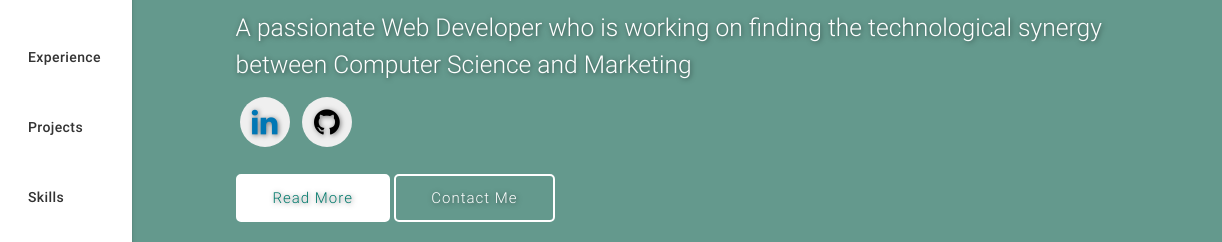
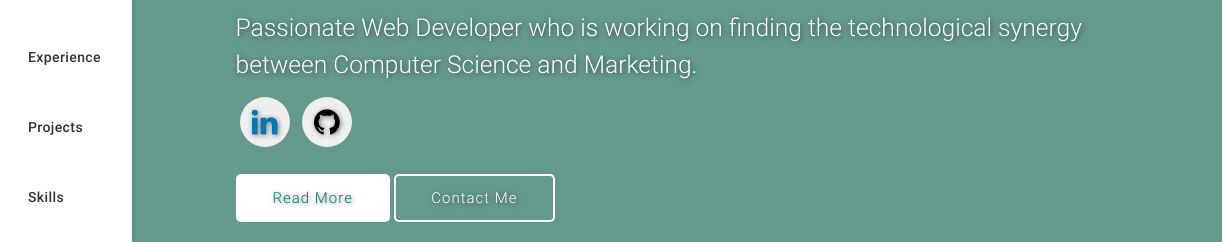
Before and after one commit to shrinivaspatil15/shrinivaspatil15.github.io, a plain HTML site: page index.html in a window 1280 px wide. Shown: the part 191-433 px from the top of the page, 58-1280 px from the left. Drawn offline with nearby package versions, Linux system fonts and the light colour scheme.

Commit message:
Update index.html

```diff
--- a/index.html
+++ b/index.html
@@ -186,7 +186,7 @@
               <h2>Hi, I'm <span class="teal">Shrinivas Patil.</span></h2>
               <h5 style="color:#fff">A <span class="typing" style="font-weight: 300; color:#004d40"></span></h5>
               <!-- <h5 style="color:#00796b">A <span class="typing" style="font-weight: 300; color:#fff"></span></h5> -->
-              <h5>A passionate Web Developer who is working on finding the technological synergy between Computer Science and Marketing</h5>
+              <h5>Passionate Web Developer who is working on finding the technological synergy between Computer Science and Marketing.</h5>
             </div>
             <div class="social">
               <a href="http://linkedin.com/in/shrinivaspatil15" target="_blank">
```
